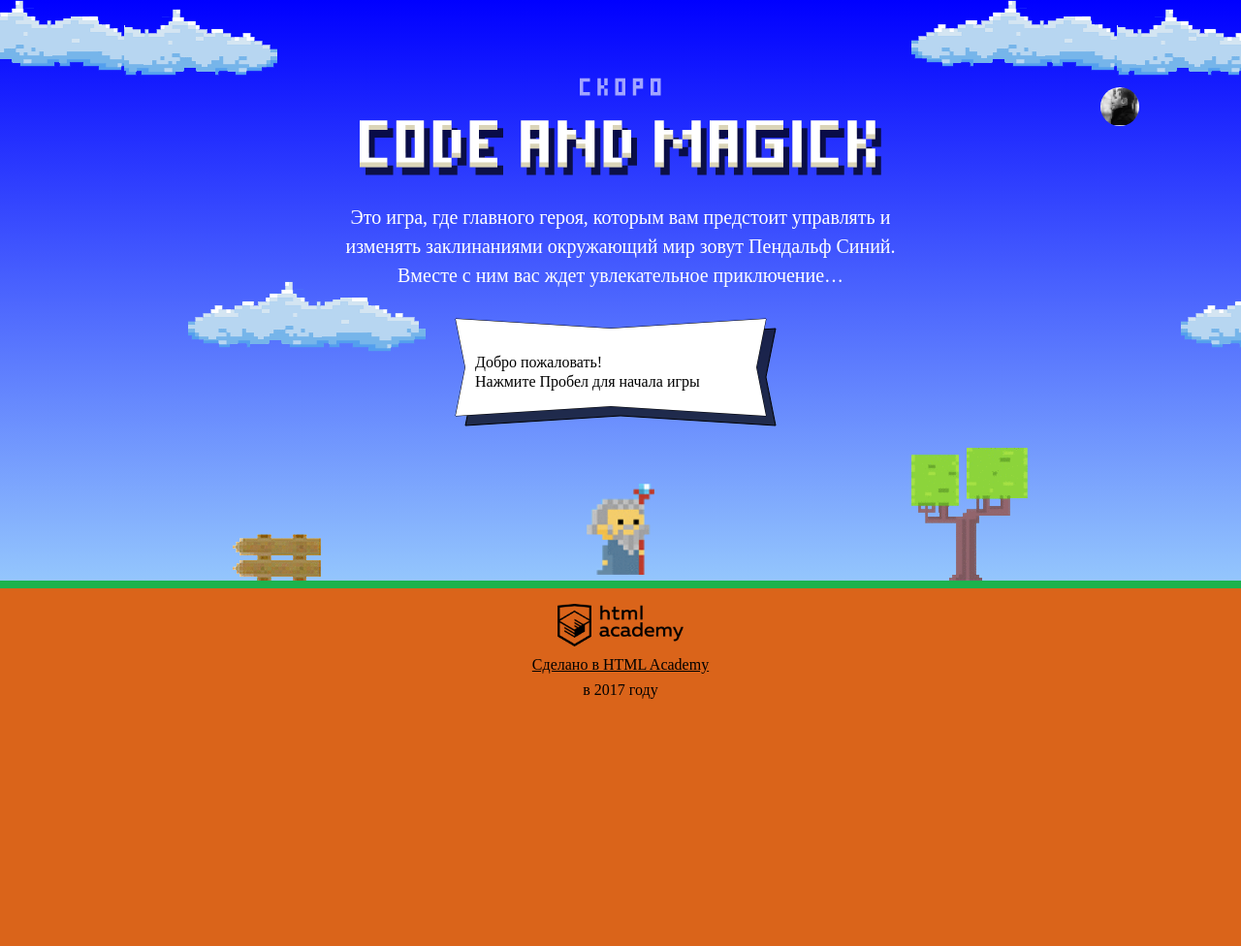
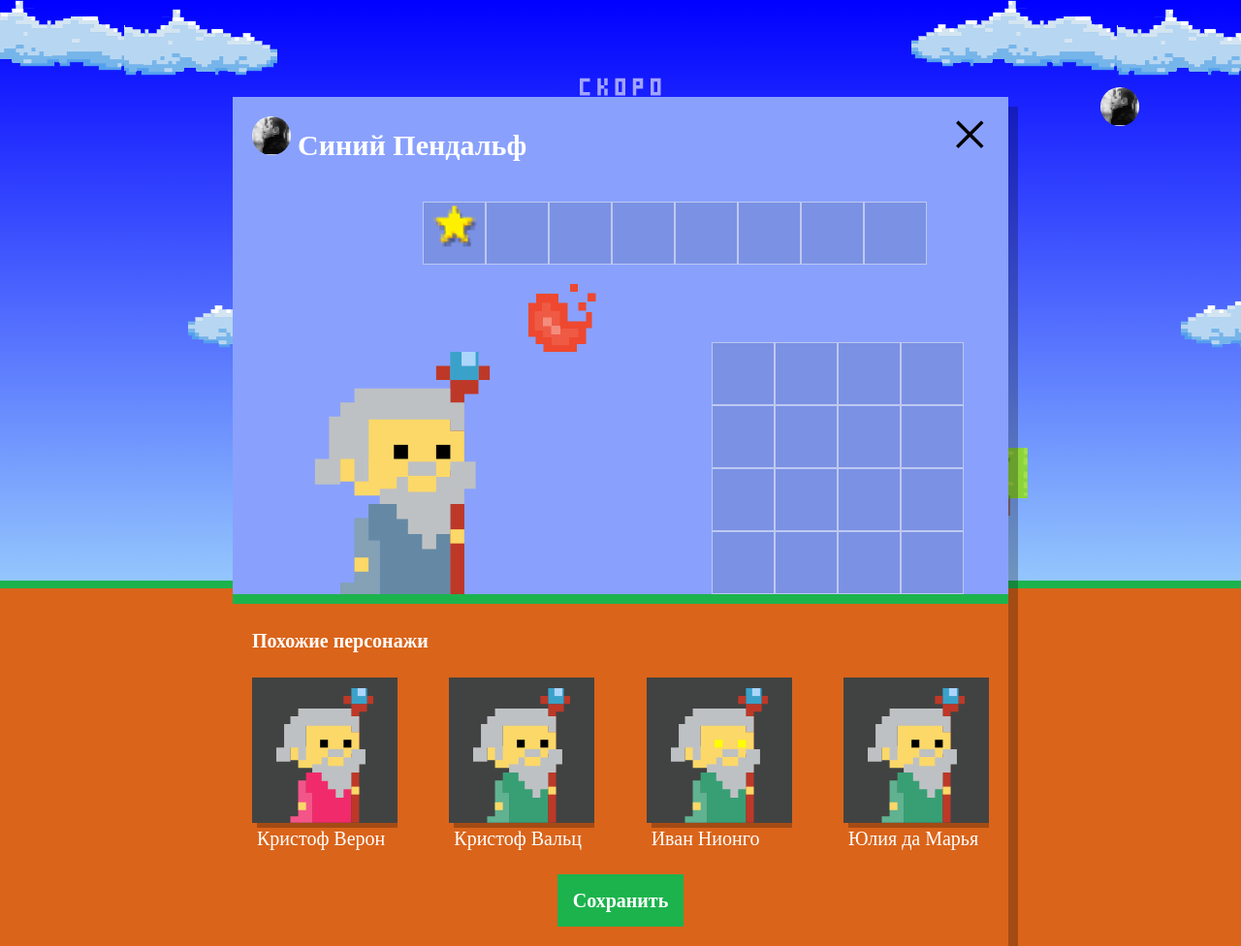
Before and after one commit to Mary-Jane-JS/447853-code-and-magick, a website: page index.html in a window 1280 px wide. Shown: the whole page at 97% size. Before the commit the page ends 800 px from the top, so only its background shows below. Drawn offline with Linux system fonts and the light colour scheme; a web font is replaced by a local one.

Commit message:
module3-task1: нас орда

```diff
--- a/index.html
+++ b/index.html
@@ -192,6 +192,6 @@
 </script>
 <script src="./js/stat.js"></script>
 <script src="./js/game.js"></script>
-
+<script src="./js/setup.js"></script>
 </body>
 </html>
--- /dev/null
+++ b/js/setup.js
@@ -0,0 +1,74 @@
+'use strict';
+
+var WIZARD_CONFIG = {
+  names: ['Иван', 'Хуан Себастьян', 'Мария', 'Кристоф', 'Виктор', 'Юлия', 'Люпита', 'Вашингтон'],
+  lastnames: ['да Марья', 'Верон', 'Мирабелла', 'Вальц', 'Онопко', 'Топольницкая', 'Нионго', 'Ирвинг'],
+  coatColors: [
+    'rgb(101, 137, 164)',
+    'rgb(241, 43, 107)',
+    'rgb(146, 100, 161)',
+    'rgb(56, 159, 117)',
+    'rgb(215, 210, 55)',
+    'rgb(0, 0, 0)'
+  ],
+  eyesColors: [
+    'black',
+    'red',
+    'blue',
+    'yellow',
+    'green'
+  ],
+  generateName: function () {
+    return this.names[returnRandom(this.names.length)] + ' ' + this.lastnames[returnRandom(this.lastnames.length)];
+  },
+  generateEyesColor: function () {
+    return this.eyesColors[returnRandom(this.eyesColors.length)];
+  },
+  generateCoatColor: function () {
+    return this.coatColors[returnRandom(this.coatColors.length)];
+  }
+};
+var userDialog = document.querySelector('.setup');
+
+userDialog.classList.remove('hidden');
+showWizards();
+
+function showWizards() {
+  var wizards = generateWizards();
+  var fragment = document.createDocumentFragment();
+  var similarListElement = userDialog.querySelector('.setup-similar-list');
+
+  for (var i = 0; i < wizards.length; i++) {
+    fragment.appendChild(renderWizard(wizards[i]));
+  }
+  similarListElement.appendChild(fragment);
+  userDialog.querySelector('.setup-similar').classList.remove('hidden');
+}
+
+function returnRandom(number) {
+  return Math.floor(Math.random() * number);
+}
+
+function generateWizards() {
+  var NUMBER_OF_WIZARDS = 4;
+  var wizardsList = [];
+
+  for (var i = 0; i < NUMBER_OF_WIZARDS; i++) {
+    wizardsList.push({
+      name: WIZARD_CONFIG.generateName(),
+      coatColor: WIZARD_CONFIG.generateCoatColor(),
+      eyesColor: WIZARD_CONFIG.generateEyesColor()
+    });
+  }
+  return wizardsList;
+}
+
+function renderWizard(wizard) {
+  var similarWizardTemplate = document.querySelector('#similar-wizard-template').content;
+  var wizardElement = similarWizardTemplate.cloneNode(true);
+
+  wizardElement.querySelector('.setup-similar-label').textContent = wizard.name;
+  wizardElement.querySelector('.wizard-coat').style.fill = wizard.coatColor;
+  wizardElement.querySelector('.wizard-eyes').style.fill = wizard.eyesColor;
+  return wizardElement;
+}
```
